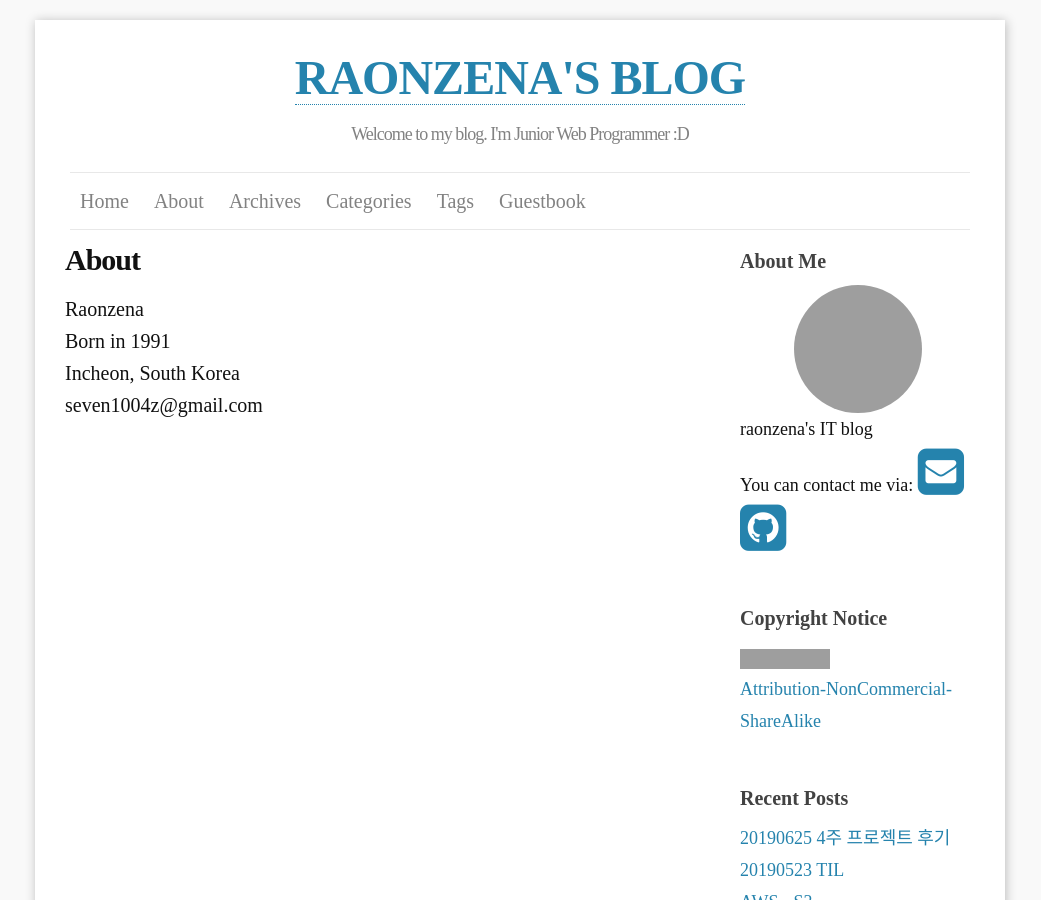
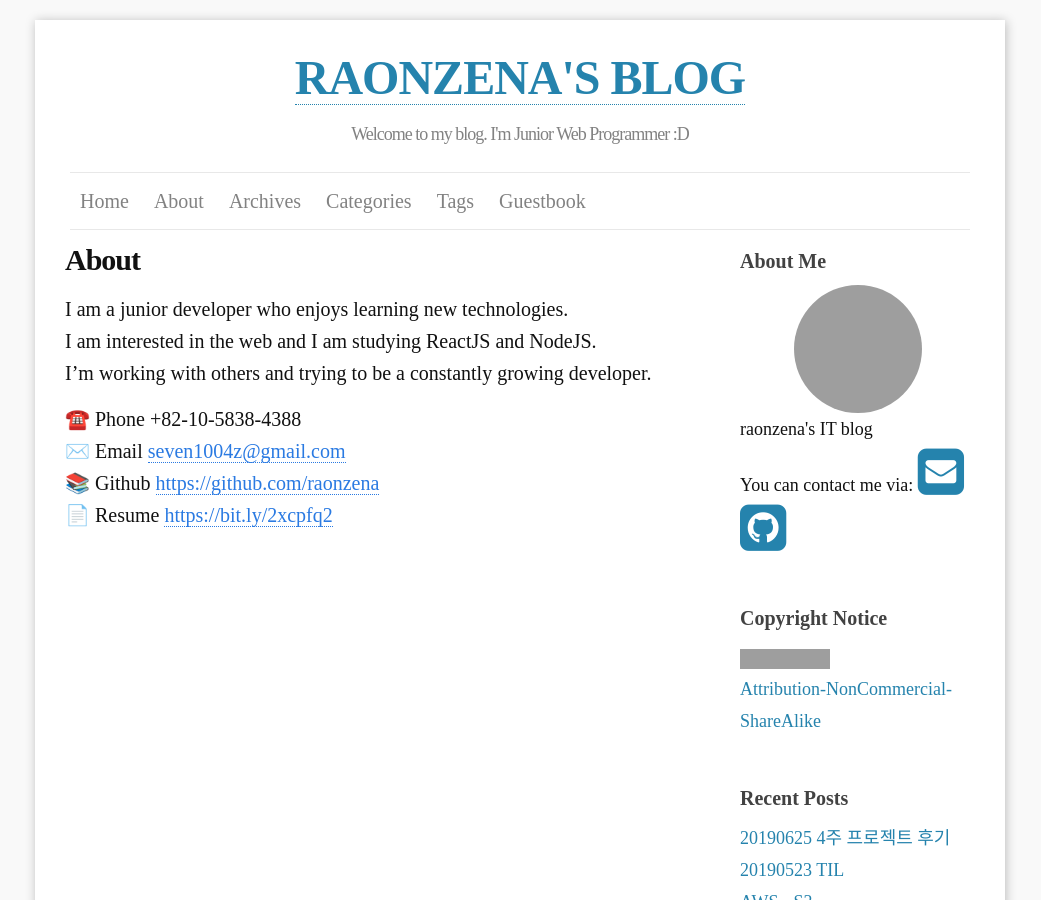
Before and after one commit to raonzena/raonzena.github.io, a Jekyll site: the page built from b_about.md, in a window 1280 px wide and 900 px high. Shown: the whole window, without its empty margins (120-1161 px from the left). Built offline with Jekyll 4.4.1, drawn with Linux system fonts in a browser that asks for light colours; some web fonts are replaced; grey boxes are pictures that could not be loaded.

Commit message:
20190625 modify about tab

```diff
--- a/b_about.md
+++ b/b_about.md
@@ -5,8 +5,11 @@ comments: no
 permalink: /about/
 ---
 
+I am a junior developer who enjoys learning new technologies.
+I am interested in the web and I am studying ReactJS and NodeJS.
+I'm working with others and trying to be a constantly growing developer.
 
-Raonzena
-Born in 1991
-Incheon, South Korea
-seven1004z@gmail.com
+☎️ Phone  +82-10-5838-4388
+✉️ Email  [seven1004z@gmail.com](mailto:seven1004z@gmail.com)
+📚 Github [https://github.com/raonzena](https://github.com/raonzena)
+📄 Resume [https://bit.ly/2xcpfq2](https://bit.ly/2xcpfq2)
```
